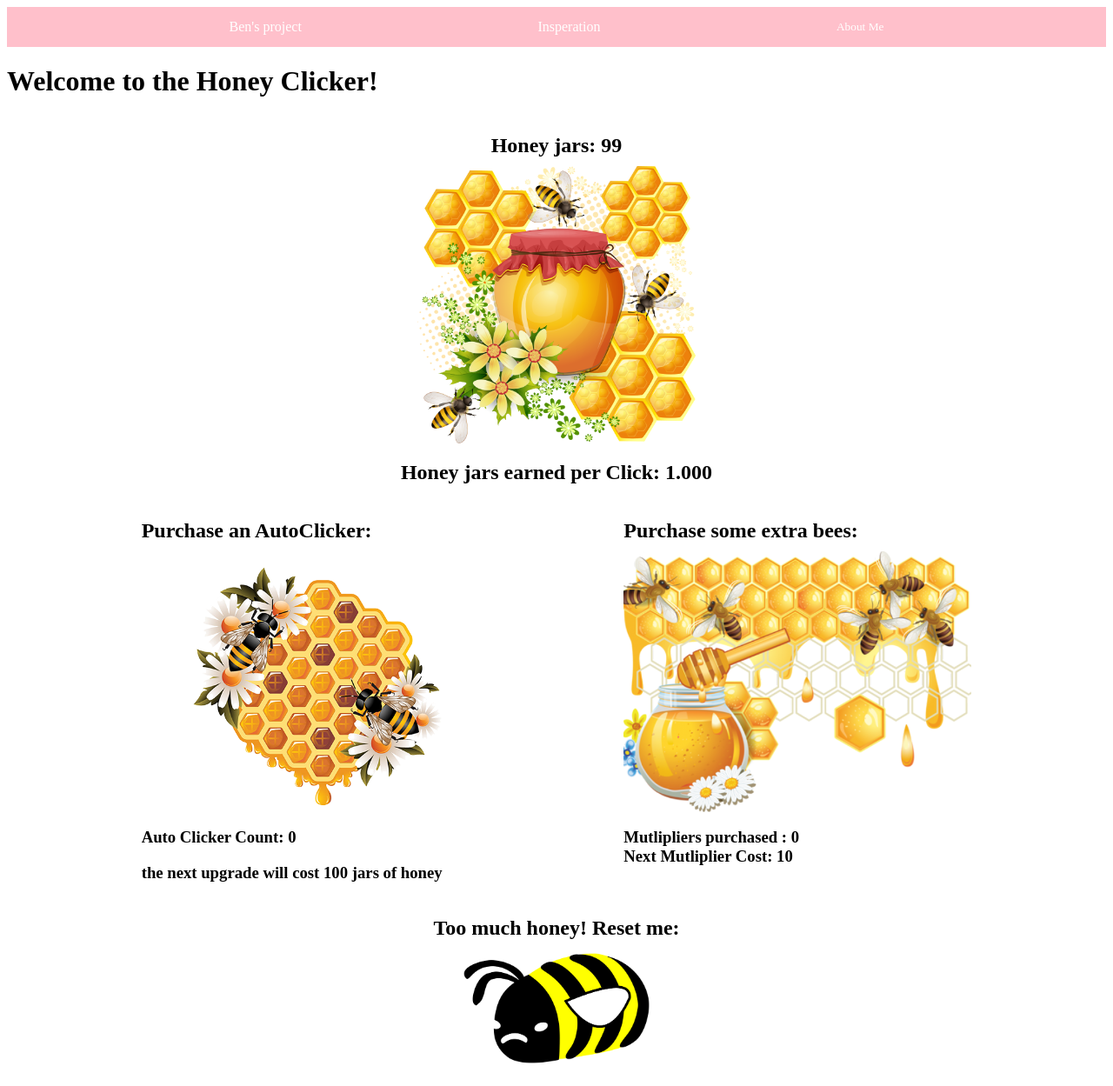
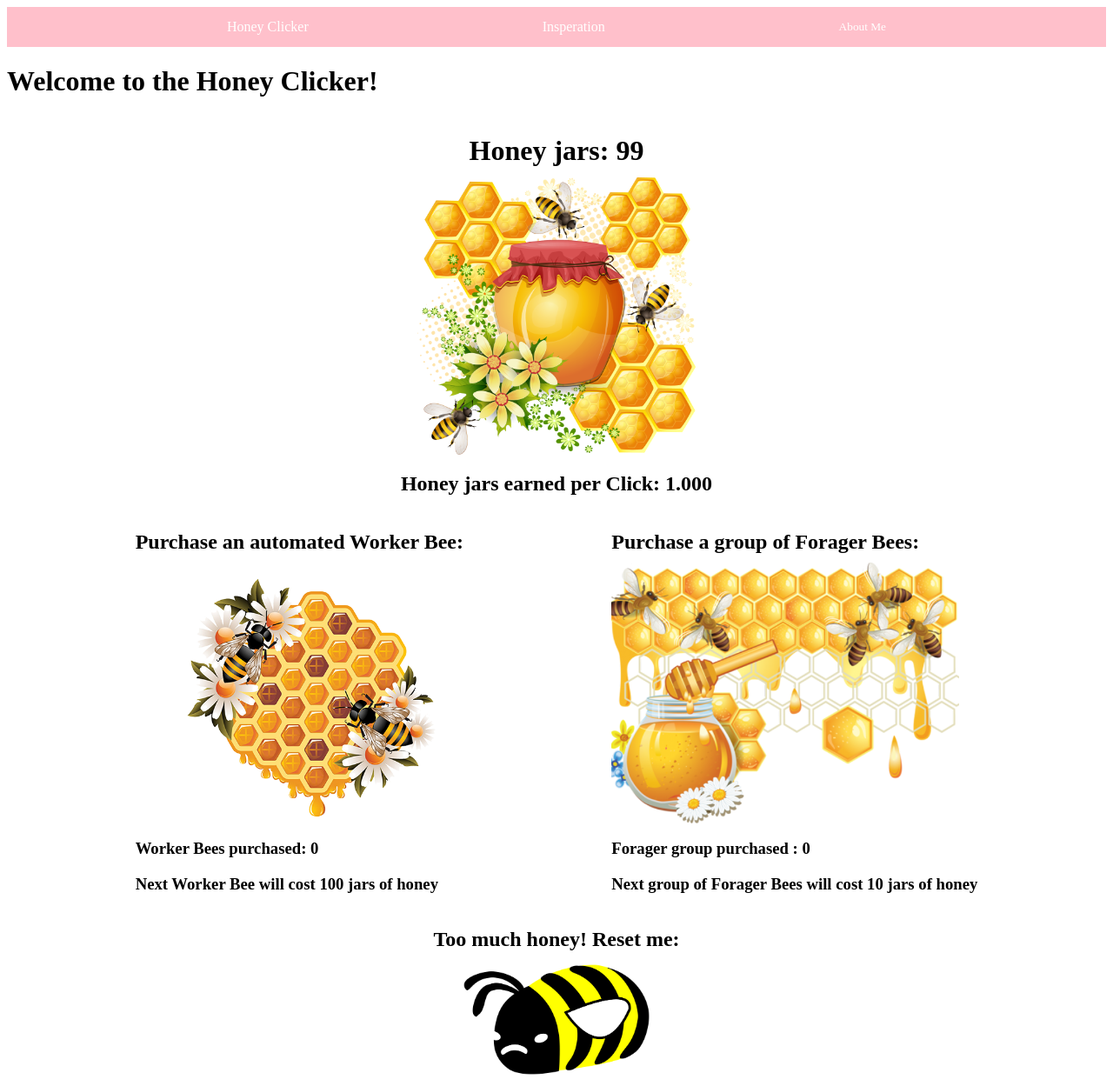
Before and after one commit to 2022-Spring-Cohort/donut-maker-benjamin-gibbs-2, a website built with Parcel: page index.html in a window 1280 px wide. Shown: the whole page at 87% size. Built offline with nearby package versions, Linux system fonts and the light colour scheme.

Commit message:
Honey Branch Commit 2
Changed descriptions on front end to align with honey bee related theme.

```diff
--- a/index.html
+++ b/index.html
@@ -18,8 +18,8 @@
 <body>
 
 <div class="navbar">
-  <a href="#home">Ben's project</a>
-  <a href="#cookie clicker">Insperation</a>
+  <a href="#home">Honey Clicker</a>
+  <a href="https://orteil.dashnet.org/cookieclicker/">Insperation</a>
   <div class="dropdown">
     <button class="dropbtn">About Me
 
@@ -27,7 +27,6 @@
     <div class="dropdown-content">
       <a href="#">Github</a>
       <a href="#">linkedIn</a>
-      <p>Lorem ipsum dolor sit amet consectetur.</p>
     </div>
   </div>
 </div>
@@ -37,7 +36,7 @@
 
 <h1>Welcome to the Honey Clicker!</h1>
 <div class="MainDonutSection">
-  <h2 class="totalDonutCount"></h2>
+  <h1 class="totalDonutCount"></h1>
   <!-- <button class="donutButton"><img src="images/Pink-Donut.svg"></button> -->
 
   <img src="images/honey_pot.png" class="donutButton">
@@ -47,16 +46,18 @@
 
 <div class="extras">
 <div class="AutoClickerSection">
-  <h2>Purchase an AutoClicker:</h2>
+  <h2>Purchase an automated Worker Bee:</h2>
    <img src="images/honeycomb.png" class="autoClicker">
   <h3 class="totalAutoClickerCount"></h3>
   <h3 class="auto-clicker-display"></h3>
 
 </div>
 <div class="DonutMultiplierSection">
-  <h2>Purchase some extra bees:</h2>
+  <h2>Purchase a group of Forager Bees:</h2>
   <img src="images/bumblebee_multi.png" class="donutMultiplier">
+
   <h3 class="totalDonutMultiplierCount"></h3>
+    <h3 class="totalMutiCount"></h3>
 </div>
 </div>
 
--- a/index.js
+++ b/index.js
@@ -4,28 +4,27 @@ import DonutMaker from "./DonutMaker.js";
 
 
 const donutMaker = new DonutMaker();
-// let donutCount = donutMaker.donutCount;
-// donutMaker.addToDonutCount()
+
 setInterval(function(){
   donutMaker.activateAutoClickers();
   donutMaker.disableAutoClicker();
   totalDisplay.innerText = "Honey jars: " + Math.round(donutMaker.donutCount);
-  //  + "\nDonuts earned per Click: " + (Math.pow(1.2, (donutMaker.donutMultiplier))).toFixed(3);
-  //  "\nDonuts earned per Click: " + Math.pow(1.2, donutMaker.donutMultiplier);
+
   setInterval(function () {
     donutsSecond.innerText =
       "Honey jars earned per Click: " +
       Math.pow(1.2, donutMaker.donutMultiplier).toFixed(3);
-        autoDisplay.innerText = "Auto Clicker Count: " + donutMaker.autoClicker;
+        autoDisplay.innerText = "Worker Bees purchased: " + donutMaker.autoClicker;
         showAutoClickerPrice.innerText =
-          "the next upgrade will cost " +
+          "Next Worker Bee will cost " +
           donutMaker.autoClickerCost +
           " jars of honey";
             mulitDisplay.innerText =
-              "Mutlipliers purchased : " +
-              donutMaker.donutMultiplier +
-              "\nNext Mutliplier Cost: " +
-              donutMaker.donutMultiplierCost;
+              "Forager group purchased : " +
+              donutMaker.donutMultiplier;
+
+
+              multiCount.innerText="Next group of Forager Bees will cost " + donutMaker.donutMultiplierCost + " jars of honey";
   }, 150);
 },1000);
 
@@ -45,7 +44,8 @@ const mulitDisplay = document.querySelector(".totalDonutMultiplierCount");
 const showAutoClickerPrice = document.querySelector(".auto-clicker-display");
 const resetGame = document.querySelector(".resetButton");
 const donutsSecond = document.querySelector(".donutsPerSecond");
-//    showAutoClickerPrice.innerText = autoClicker;
+const multiCount = document.querySelector(".totalMutiCount");
+
 
 resetGame.addEventListener("click", () => {
 donutMaker.resetGame();
@@ -60,8 +60,7 @@ addDonutBtn.addEventListener("click", () => {
 addAutoClickBtn.addEventListener("click", () =>{
 
   donutMaker.addToAutoClickerCount();
-  // autoDisplay.innerText = "Auto Clicker Count: " + donutMaker.autoClicker;
-  // showAutoClickerPrice.innerText = "the next upgrade will cost " + donutMaker.autoClickerCost + " donuts" ;
+
   totalDisplay.innerText = "Honey jars: " + Math.round(donutMaker.donutCount);
 })
 
@@ -70,7 +69,6 @@ addAutoClickBtn.addEventListener("click", () =>{
 
 addMulitBtn.addEventListener("click", () =>{
   donutMaker.addToDonutMultiplierCount();
-  // mulitDisplay.innerText = "Mutlipliers purchased : " + donutMaker.donutMultiplier + "\nNext Mutliplier Cost: " + donutMaker.donutMultiplierCost;
-  // +  "\nDonuts earned per Click: " + (Math.pow(1.2, (donutMaker.donutMultiplier))).toFixed(3);
+
   totalDisplay.innerText = "Honey jars: " + Math.round(donutMaker.donutCount);
 })
```
